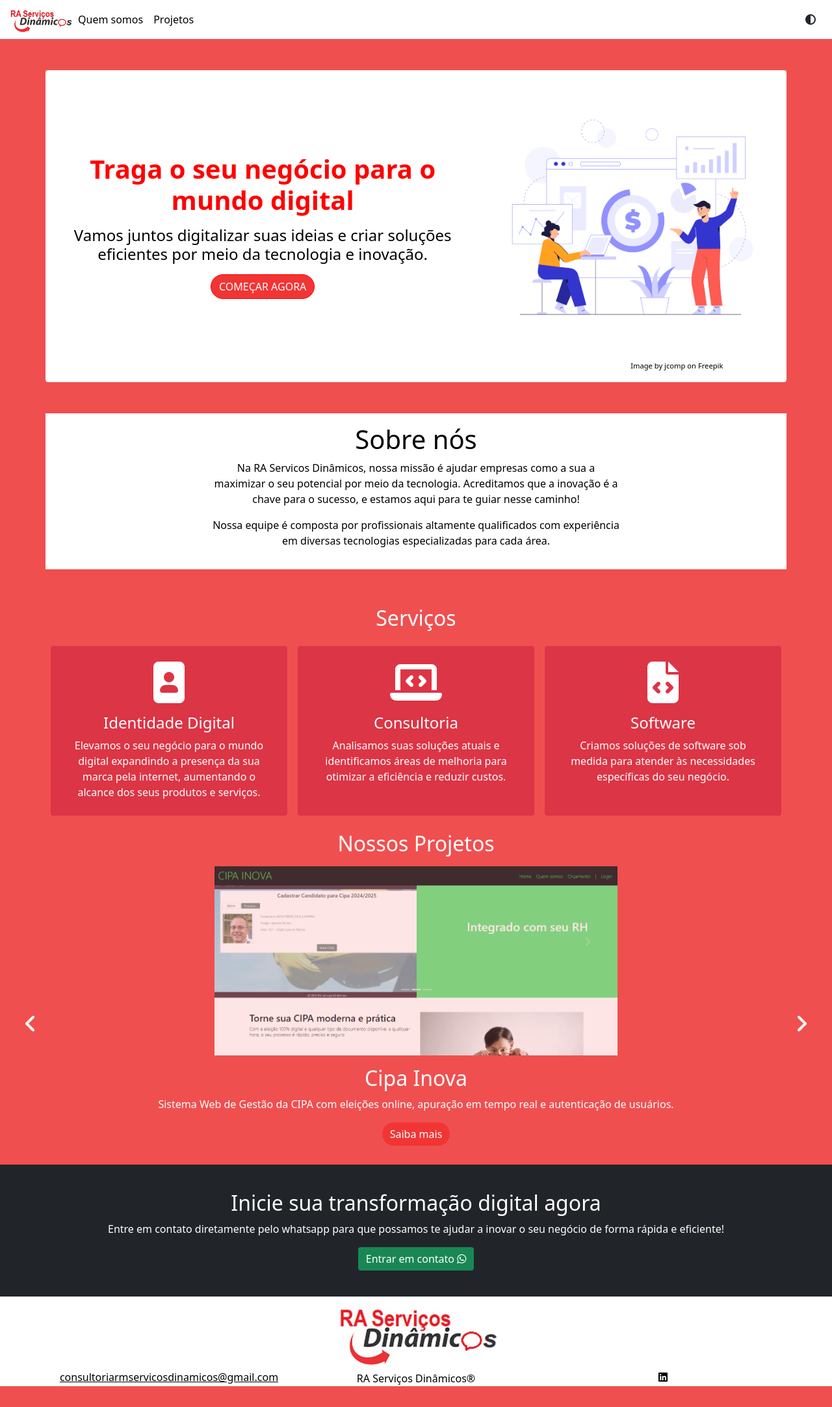
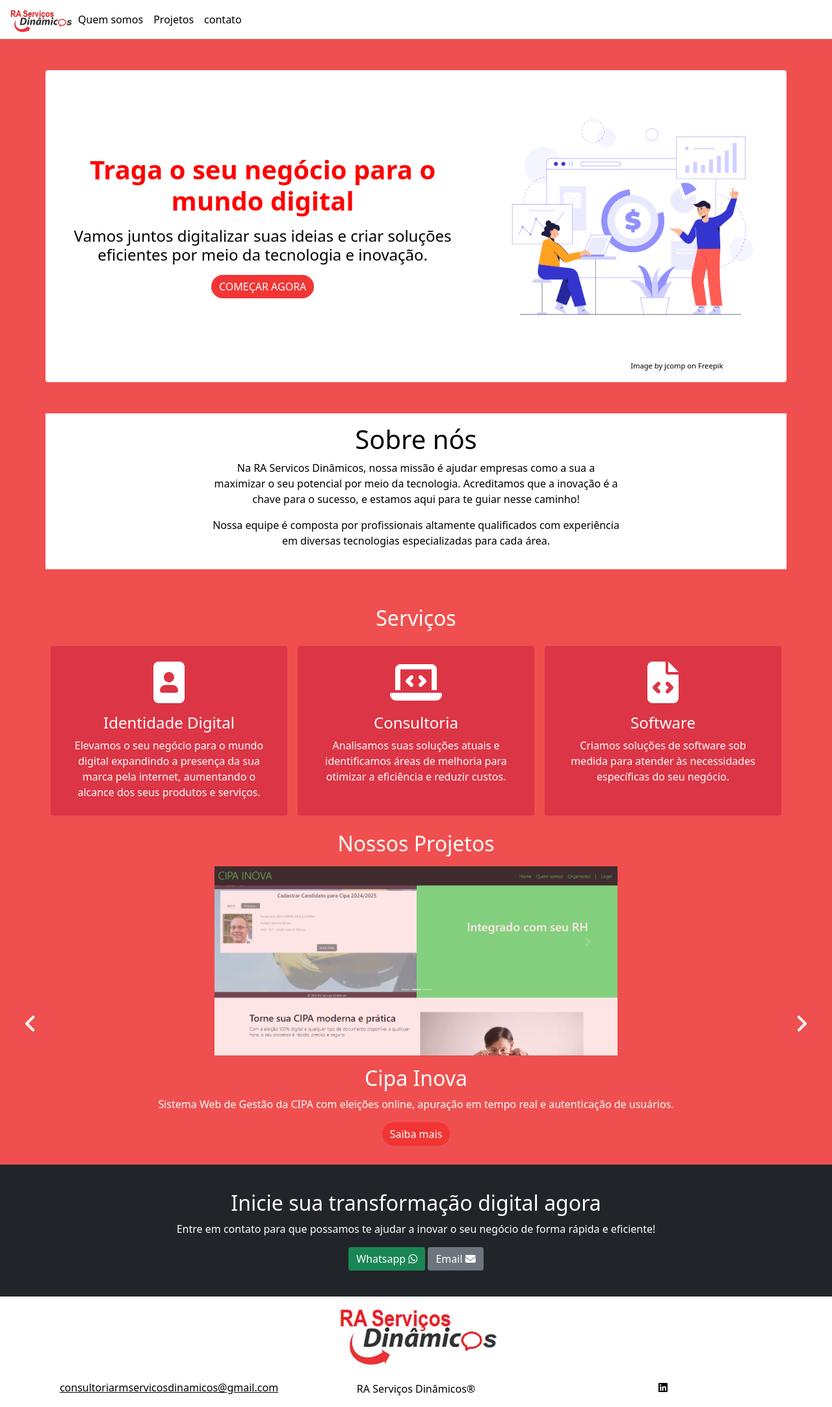
Before and after one commit to ChimiWei/ra-servicos-dinamicos-page, a plain HTML site: page docs/index.html in a window 1280 px wide. Shown: the whole page at 65% size. Before the commit the page ends 2133 px from the top, so only its background shows below. Drawn offline with nearby package versions, Linux system fonts and the light colour scheme.

Commit message:
fixing some links and new contact button

```diff
--- a/docs/index.html
+++ b/docs/index.html
@@ -24,13 +24,15 @@
       <div class="collapse navbar-collapse" id="navbarSupportedContent">
         <ul class="navbar-nav me-auto mb-2 mb-lg-0">
           <li class="nav-item">
-            <a class="nav-link active" aria-current="page" href="#">Quem somos</a>
+            <a class="nav-link active" aria-current="page" href="#about-us">Quem somos</a>
           </li>
           <li class="nav-item">
-            <a class="nav-link" href="#">Projetos</a>
+            <a class="nav-link" href="#projects">Projetos </a>
+          </li>
+          <li class="nav-item">
+            <a class="nav-link" href="#contact"> contato </a>
           </li>
         </ul>
-        <button class="btn" onclick="switchDarkLight()"> <i class="fa-solid fa-circle-half-stroke"></i> </button>
       </div>
     </div>
   </nav>
@@ -41,7 +43,7 @@
           <h1 class="red-focus fw-bold"> Traga o seu negócio para o mundo digital </h1>
           <h4 class="m-3"> Vamos juntos digitalizar suas ideias e criar soluções eficientes por meio da tecnologia e
             inovação. </h4>
-          <button class="btn btn-red"> COMEÇAR AGORA</button>
+          <a href="#contact" class="btn btn-red border-0"> COMEÇAR AGORA</a>
         </div>
         <div class="col-md position-relative">
           <img class="img-fluid" src="img/Jan-Business_team_3.jpg" alt="">
@@ -136,9 +138,10 @@
     <div class="container p-3">
       <div class="text-center text-white">
         <h2> Inicie sua transformação digital agora </h2>
-        <p> Entre em contato diretamente pelo whatsapp para que possamos te ajudar a inovar o seu negócio de forma
+        <p> Entre em contato para que possamos te ajudar a inovar o seu negócio de forma
           rápida e eficiente! </p>
-        <a href="" class="btn btn-success border-0"> Entrar em contato <i class="fa-brands fa-whatsapp"></i></a>
+        <a href="https://api.whatsapp.com/send/?phone=5581981281999&text=Ol%C3%A1%2C+quero+iniciar+minha+transforma%C3%A7%C3%A3o+digital.&type=phone_number&app_absent=0" class="btn btn-success border-0"> Whatsapp <i class="fa-brands fa-whatsapp"></i></a>
+        <a href="mailto:consultoriarmservicosdinamicos@gmail.com" class="btn btn-secondary border-0"> Email <i class="fa-solid fa-envelope"></i> </a>
       </div>
     </div>
   </section>
@@ -148,13 +151,13 @@
           alt="RA Serviços Dinâmicos"></a>
     </div>
     <div class="container justify-content-center">
-      <div class="row">
+      <div class="row py-3">
         <div class="col-sm order-sm-2 text-center">
           <span class="align-middle px-4"> RA Serviços Dinâmicos® </span>
         </div>
         <div class="col-sm order-sm-1 text-center">
           <a class="link-secondary" style="text-decoration: underline;"
-            href="mailto:consultoriarmservicosdinamicos@gmail.com">consultoriarmservicosdinamicos@gmail.com</a>
+            href="mailto:consultoriarmservicosdinamicos@gmail.com">consultoriarmservicosdinamicos@gmail.com </a>
         </div>
         <div class="col-sm order-sm-3 text-center">
           <i class="fa-brands fa-linkedin"></i>
```
